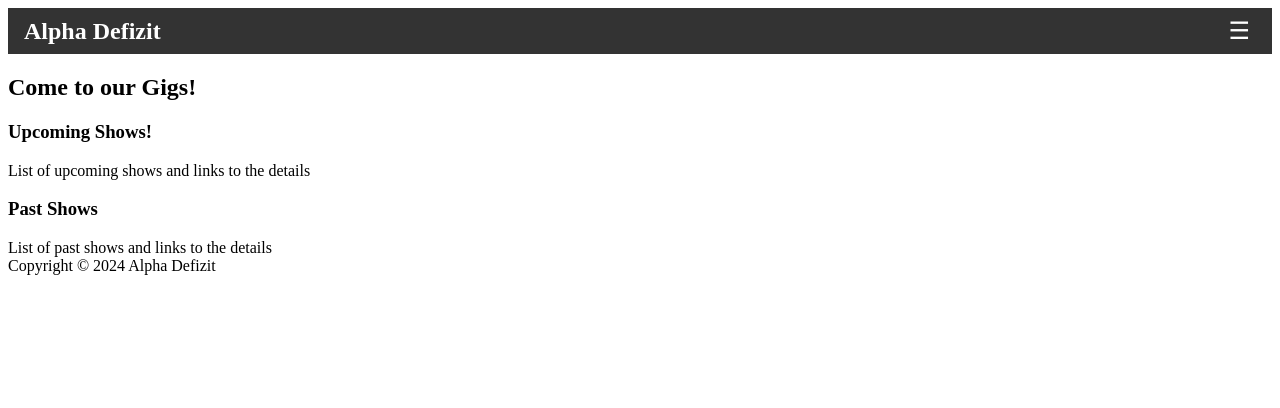
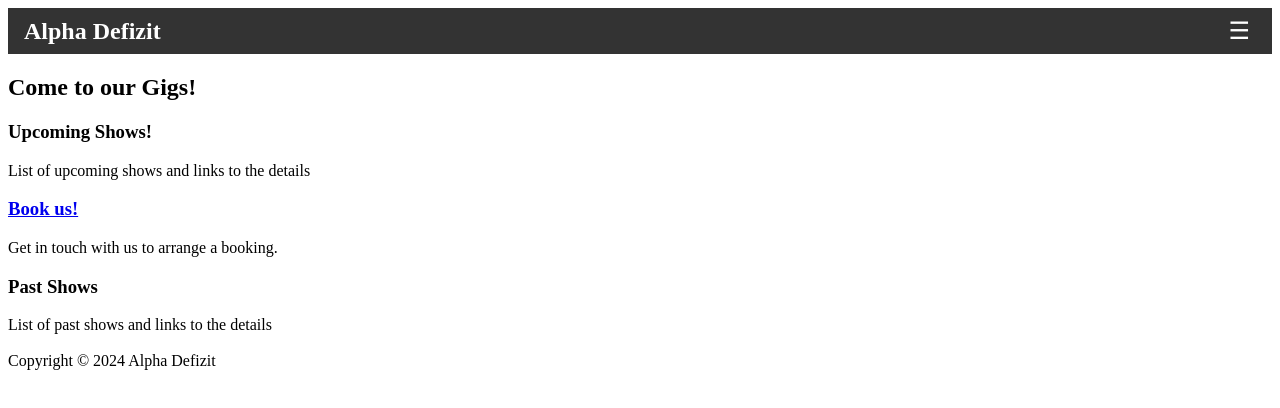
Before and after one commit to Draikth/alpha_deficit, a Next.js app: page /shows in a window 1280 px wide. Shown: the top 408 px of the page. Built offline with nearby package versions, Linux system fonts and the light colour scheme.

Commit message:
Add a few links and adjust footer

```diff
--- a/app/contact/page.js
+++ b/app/contact/page.js
@@ -20,6 +20,7 @@ export default function ContactUSPage() {
         <h2>Or Check Out Our Socials!</h2>
         <div>Social network links go here</div>
       </div>
+      <br />
     </div>
   );
 }
--- a/app/landing-page/landing.js
+++ b/app/landing-page/landing.js
@@ -1,3 +1,4 @@
+import Link from 'next/link';
 import styles from './landing.module.scss';
 import NewsCard from './NewsCard';
 
@@ -31,7 +32,10 @@ export default function LandingPage() {
           </main>
         </div>
         <div className={styles.sidebar}>
-          <h2>News</h2>
+          <Link href="/news" className="nav-link">
+            <h2>News</h2>
+          </Link>
+
           <section>
             {newsArticles.map((article) => (
               <NewsCard
--- a/app/layout.tsx
+++ b/app/layout.tsx
@@ -45,6 +45,7 @@ export default function RootLayout({
           </div>
         </header>
         {children}
+        <br />
         <footer>Copyright © 2024 Alpha Defizit</footer>
       </body>
     </html>
--- a/app/shows/page.js
+++ b/app/shows/page.js
@@ -1,3 +1,5 @@
+import Link from 'next/link';
+
 export const metadata = {
   title: 'Gigs',
   description: 'Alpha Defizit Band Page',
@@ -12,6 +14,12 @@ export default function ShowsPage() {
         <section>List of upcoming shows and links to the details</section>
       </div>
       <div>
+        <Link href="/contact" className="nav-link">
+          <h3>Book us!</h3>
+        </Link>
+        <section>Get in touch with us to arrange a booking.</section>
+      </div>
+      <div>
         <h3>Past Shows</h3>
         <section>List of past shows and links to the details</section>
       </div>
```
